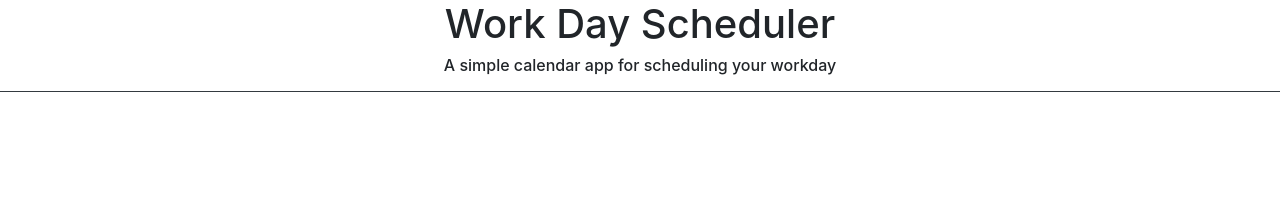
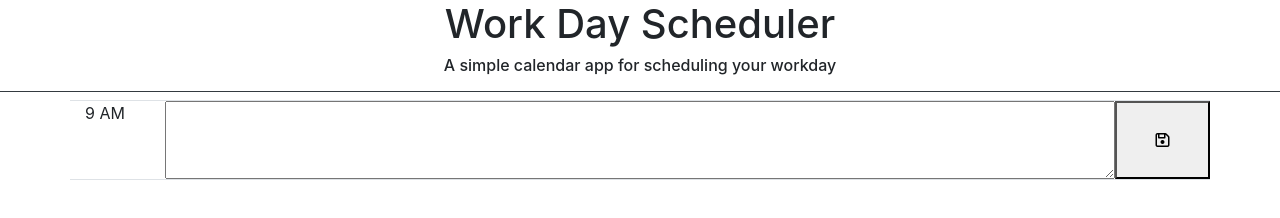
Before and after one commit to pangsua26/homework5_scheduler, a plain HTML site: page index.html in a window 1280 px wide. Drawn offline with nearby package versions, Linux system fonts and the light colour scheme.

Commit message:
added 9am row

```diff
--- a/index.html
+++ b/index.html
@@ -19,7 +19,11 @@
 
     <div class="container">
 
-
+        <div id="calendar-row1" class="row justify-content-lg-center border-top border-bottom">
+            <div id="time9am"class="col-lg-1">9 AM</div>
+            <textarea rows="3" id="text-entry9am" class="col-lg-10"></textarea>
+            <button id="save" class="col-lg-1"><i class="far fa-save"></i></button>
+          </div>
 
     </div>
 
```
